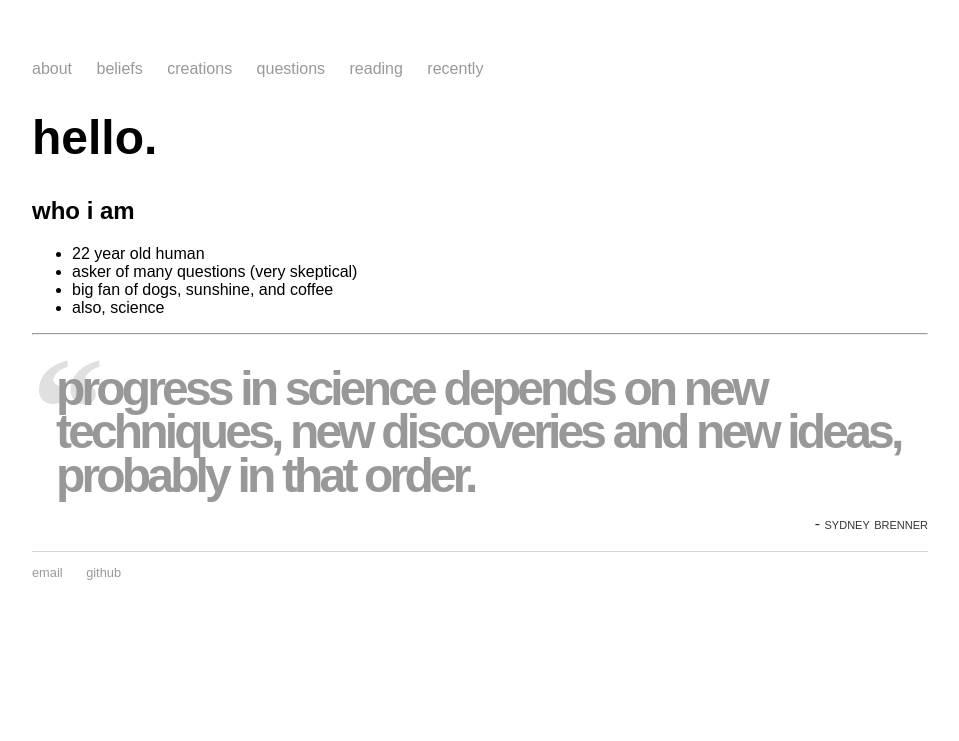
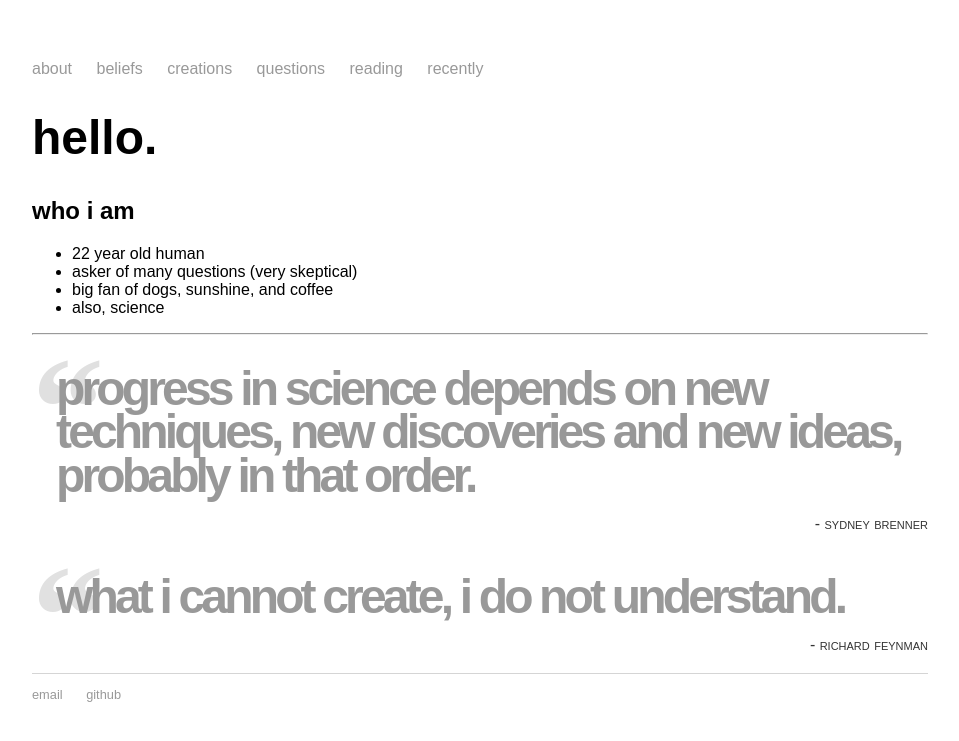
Before and after one commit to mayasheth/mayasheth.github.io, a Jekyll site: the page built from index.md, in a window 1280 px wide. Shown: the top 741 px of the page, without its empty margins (160-1119 px from the left). Built offline with Jekyll 4.4.1, drawn with Linux system fonts in a browser that asks for light colours.

Commit message:
Update index.md

```diff
--- a/index.md
+++ b/index.md
@@ -14,3 +14,5 @@ title: Maya Sheth
 ---
 
 {% include quote.html words="progress in science depends on new techniques, new discoveries and new ideas, probably in that order." source="sydney brenner"%}
+
+{% include quote.html words="what i cannot create, i do not understand." source="richard feynman"%}
```
